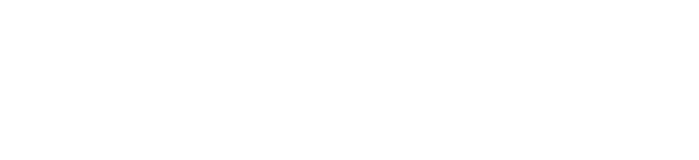
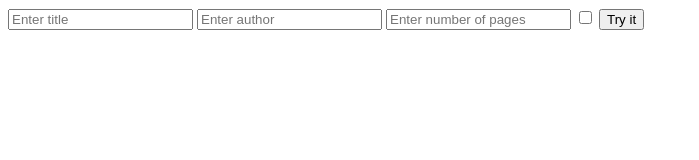
Before and after one commit to ChemsCode/the-library, a plain HTML site: page index.html in a window 1280 px wide. Shown: the whole page, without its empty margins (0-699 px from the left). Drawn offline with Linux system fonts and the light colour scheme.

Commit message:
created a function to be able to pusback new books added by the user into the array

```diff
--- a/index.html
+++ b/index.html
@@ -9,4 +9,11 @@
 <body>
     <script src="myScript.js"></script>
 </body>
+
+    <input type="text" placeholder="Enter title" id="title" name="title" >
+    <input type="text" placeholder="Enter author" id="author" name="author">
+    <input type="number" placeholder="Enter number of pages" id="pages" name="pages" >
+    <input type="checkbox" value="read" name="read" id="read">
+
+    <button onclick="addBookToLibrary()">Try it</button>
 </html>
--- a/myScript.js
+++ b/myScript.js
@@ -1,10 +1,12 @@
+let myLibrary = [];
+
+
 function Book(title, author, pages, read){
     this.title = title;
     this.author = author;
     this.pages = pages;
     this.read = read;
 }
-
 
 Book.prototype.info = function(){
     var readStatus;
@@ -14,9 +16,23 @@ Book.prototype.info = function(){
     else{
         readStatus = "has not been read."
     }
-    return this.title + " by " + this.author + ", " + this.pages + " pages, " + this.readStatus;
+    return this.title + " by " + this.author + ", " + this.pages + " pages, " + readStatus;
 }
 
 var theHobbit = new Book("The Hobbit", "J.R.R. Tolkien", 295, false);
 
 console.log(theHobbit.info())
+
+
+function addBookToLibrary(){
+    const title = document.getElementById("title").value;
+    const author = document.getElementById("author").value;
+    const pages = document.getElementById("pages").value;
+    const read = document.getElementById("read").checked;
+
+    console.log(title + author + pages + read)
+
+    myLibrary.push(new Book(title, author, pages, read))
+
+    console.log(myLibrary[0].info())
+}
```
